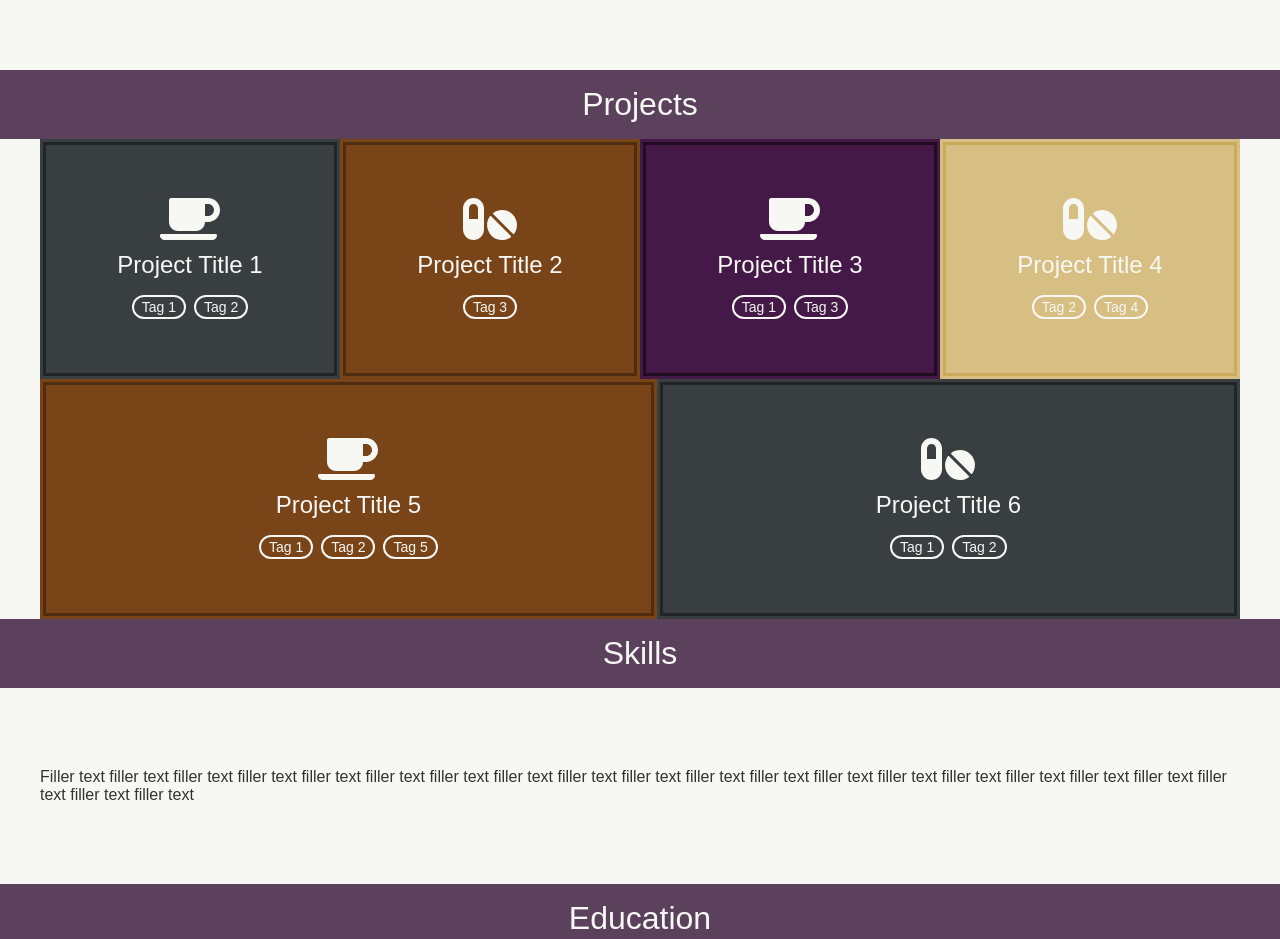
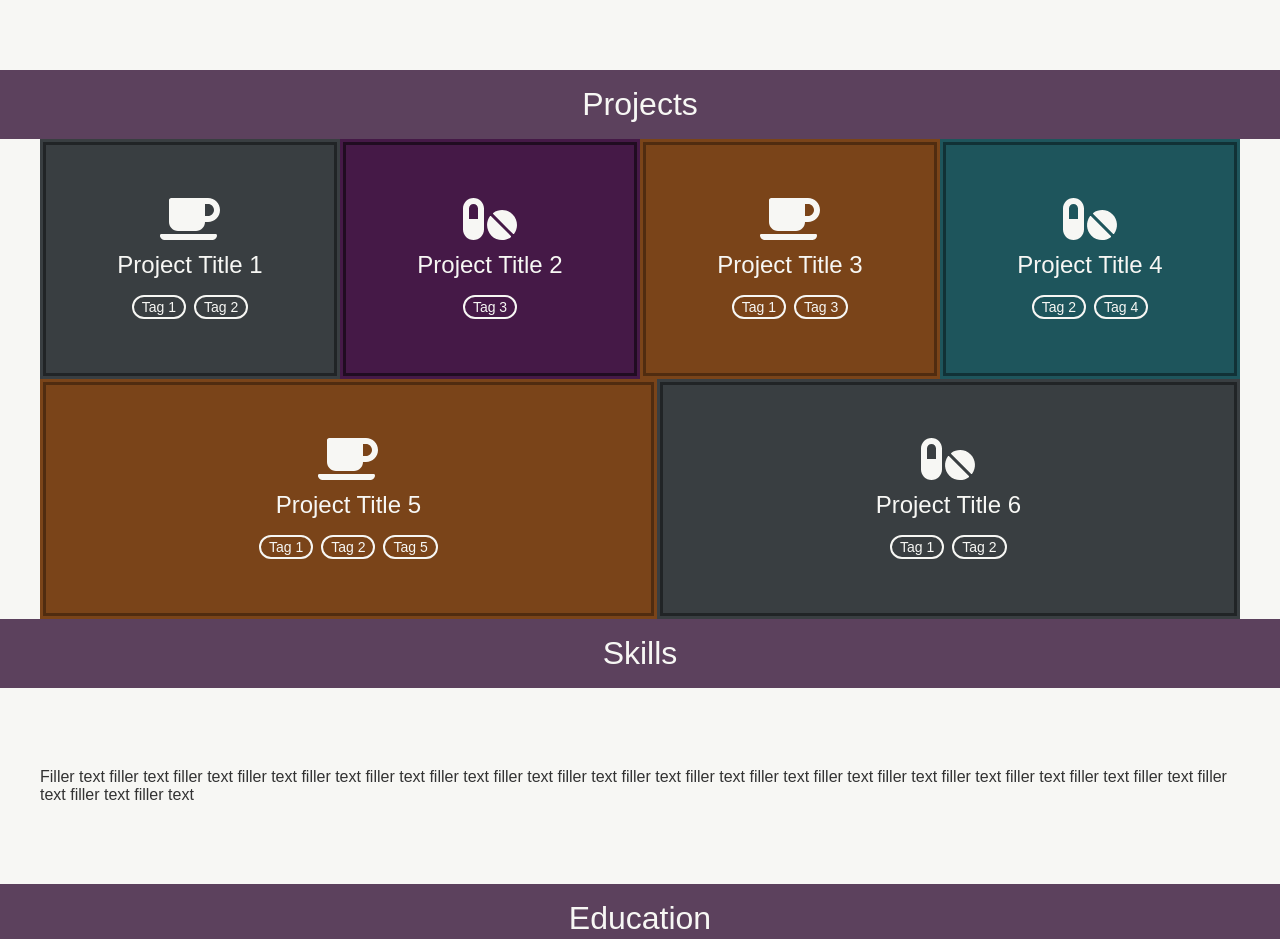
Before and after one commit to coostenbrug/c-oostenbrug-portfolio, a Gatsby site: page / in a window 1280 px wide. Shown: the part 1260-2199 px from the top of the page. Built offline with nearby package versions, Linux system fonts and the light colour scheme; Gatsby itself is replaced by a stand-in of ours; a web font is replaced by a local one.

Commit message:
adds focus styling and new color options for BoxLink

```diff
--- a/src/components/BoxLink.js
+++ b/src/components/BoxLink.js
@@ -18,7 +18,14 @@ const BoxLinkWrap = styled.a(({background, theme})=>({
         color: "inherit"
     },
     outline: `3px solid ${darken(0.1,background)}`,
-    outlineOffset: "-6px"
+    outlineOffset: "-6px",
+    ":hover": {
+        background: darken(0.1, background),
+        outline: `3px solid ${darken(0.15,background)}`
+    },
+    ":focus": {
+        outline: `3px solid ${theme.colors.lightBlue}`
+    }
 }))
 
 const BoxLinkTitle = styled.p(({color})=>({
--- a/src/shared/projectData.js
+++ b/src/shared/projectData.js
@@ -13,21 +13,21 @@ const projectData = [
         tags: ["Tag 3"],
         href: "/projects/project1",
         icon: "pills",
-        background: theme.colors.primaryDarkest
+        background: theme.colors.secondaryDark
     },
     {
         title: "Project Title 3",
         tags: ["Tag 1", "Tag 3"],
         href: "/projects/project1",
         icon: "coffee",
-        background: theme.colors.secondaryDark
+        background: theme.colors.primaryDarkest
     },
     {
         title: "Project Title 4",
         tags: ["Tag 2", "Tag 4"],
         href: "/projects/project1",
         icon: "pills",
-        background: theme.colors.primaryDark
+        background: theme.colors.darkBlue
     },
     {
         title: "Project Title 5",
--- a/src/theme.js
+++ b/src/theme.js
@@ -14,7 +14,10 @@ const theme = {
         darkGrey: "#393E41",
 
         textColorPrimary: "#333",
-        textColorSecondary: "#F7F7F4"
+        textColorSecondary: "#F7F7F4",
+
+        lightBlue: "#54B9DD",
+        darkBlue: "#1E555C"
     },
     fonts: {
         base: "'Notable', sans-serif;",
```
